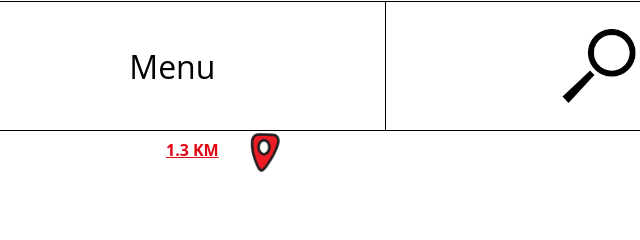
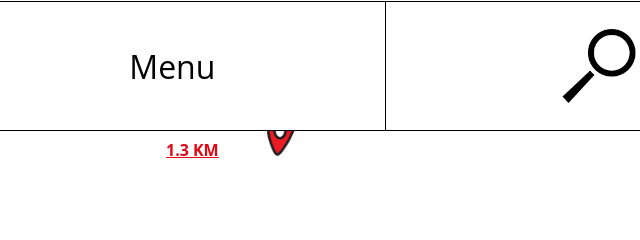
Before and after one commit to RonanDoeleman/internet-standaarden-website, a plain HTML site: page favorieten.html in a window 1280 px wide. Shown: the part 671-911 px from the top of the page, 42-682 px from the left. Drawn offline with Linux system fonts and the light colour scheme.

Commit message:
Update styles.css

```diff
--- a/css/styles.css
+++ b/css/styles.css
@@ -527,8 +527,8 @@ section.vandobbenfavo{
 }
 
 img.locatiefavo{
-  margin-left: 17em;
-
+  margin-left: 18em;
+  margin-top: -1em;
 }
 
 img.locatiefavo1{
```
